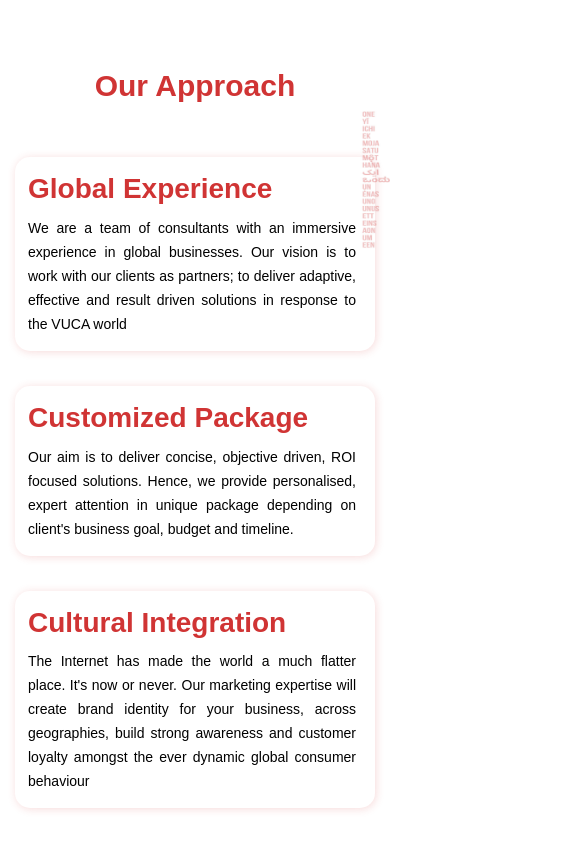
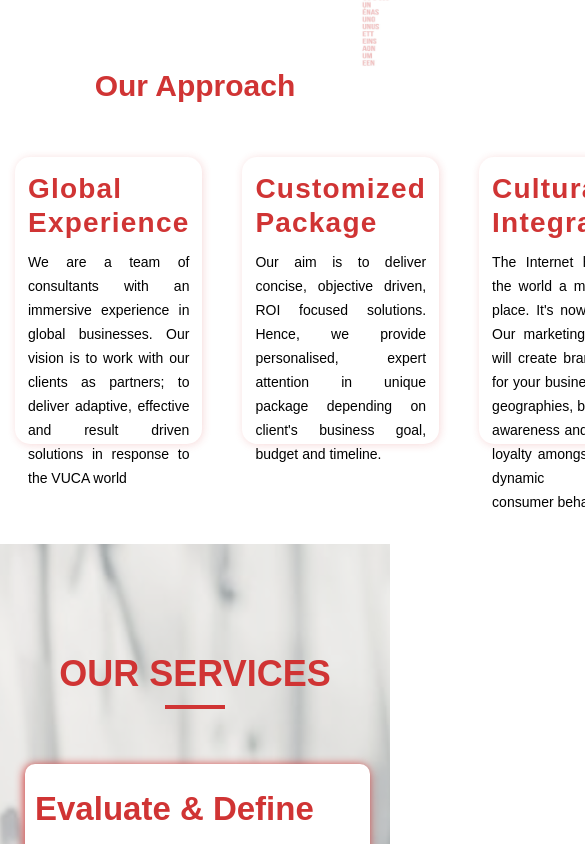
Before and after one commit to harshal6/oneplus, a React (Create React App) app: page / in a window 390 px wide. Shown: the part 1240-2084 px from the top of the page, 585 px wide, since content can reach past the window. Built offline with nearby package versions, Linux system fonts and the light colour scheme; a web font is replaced by a local one; what smooth-scroll would draw is missing.

Commit message:
moblie responsive fix text

```diff
--- a/src/components/Vision.jsx
+++ b/src/components/Vision.jsx
@@ -12,7 +12,7 @@ export const Vision = (props) => {
             </div>
           </div>
         </div>
-        <h3>Our Approach</h3>
+        <h3>Our Approach </h3>
         <div className="our-approach-section">
               <div className="our-approach-section-box">
                 <h4>Global Experience</h4>
--- a/src/css/newstyle.css
+++ b/src/css/newstyle.css
@@ -487,6 +487,7 @@ header .intro-text {
     /* font-family: 'Charis SIL', serif !important; */
     font-family: 'Publico Headline Web Roman', sans-serif !important;
     line-height: 1.2em;
+    letter-spacing: 1.2;
 }
 
 .our-approach-section-box {
@@ -589,6 +590,7 @@ header .intro-text {
     text-transform: capitalize;
     text-align: justify;
     font-family: "Publico Headline Web Roman", sans-serif !important;
+    letter-spacing: 1.2g10;
 }
 
 #work p {
@@ -991,8 +993,11 @@ label {
         margin: 50px 0;
     }
     .our-approach-section {
-        display: block;
         width: 100%;
+        display: flex;
+        flex-direction: row;
+        gap: 40px;
+        justify-content: space-evenly;
     }
     #menu a.navbar-brand img {
         width: 90px;
@@ -1056,14 +1061,15 @@ label {
     }
     .our-approach-section-box {
         box-shadow: 1px 1px 8px #d034342e;
-        width: 100%;
+        width: 40vw;
         padding: 5px 13px;
         margin-top: 35px;
+        height: 34vh;
     }
     #work .service-desc {
         /* margin-bottom: 40px; */
-        width: 100%;
-        height: 350px;
+        width: 62vw;
+        height: auto;
     }
     .intro-text h1 {
         /* max-width: 354px; */
@@ -1128,6 +1134,17 @@ label {
         /* max-width: 354px; */
         max-width: 37vw;
         margin-top: 29vh;
+    }
+    .our-approach-section-box {
+        box-shadow: 1px 1px 8px #d034342e;
+        width: 100%;
+        padding: 5px 13px;
+        margin-top: 35px;
+    }
+    #work .service-desc {
+        /* margin-bottom: 40px; */
+        width: 100%;
+        height: 350px;
     }
 }
 
```
